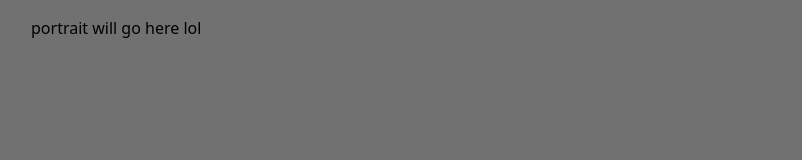
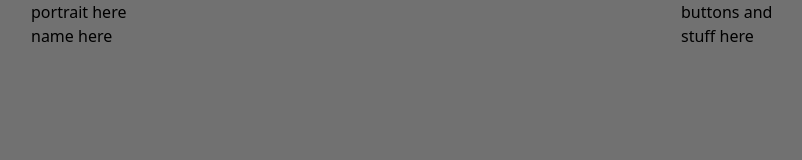
Before and after one commit to c-sinensis/site, a plain HTML site: page index.html in a window 1280 px wide. Shown: the whole page, without its empty margins (225-1027 px from the left). Drawn offline with Linux system fonts and the light colour scheme.

Commit message:
added some stuff to index.html still fiddling around

```diff
--- a/index.html
+++ b/index.html
@@ -10,8 +10,14 @@
         <main>
 
             <section id="portrait">
-                <div class="portrait">
-                    <p>portrait will go here lol</p>
+                <div style="width: 100%; overflow: hidden;">
+                    <div class="portrait" style="width: 600px; float: left;">
+                        portrait here <br>
+                        name here
+                    </div>
+                    <div class="homebuttons" style="margin-left:650px;">
+                        buttons and stuff here
+                    </div>
                 </div>
             </section>
 
```
